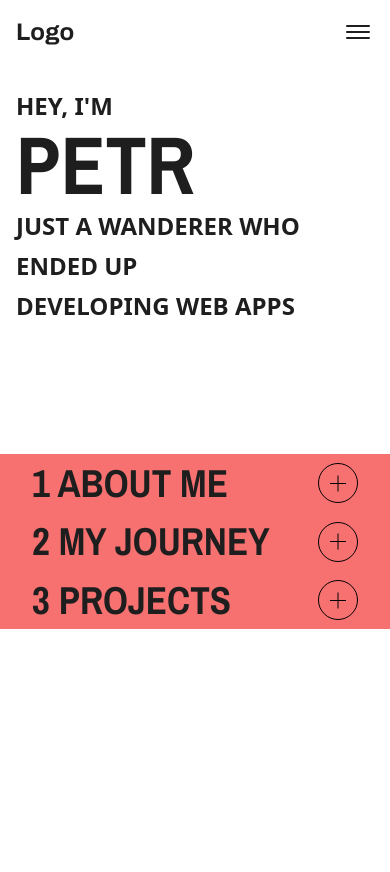
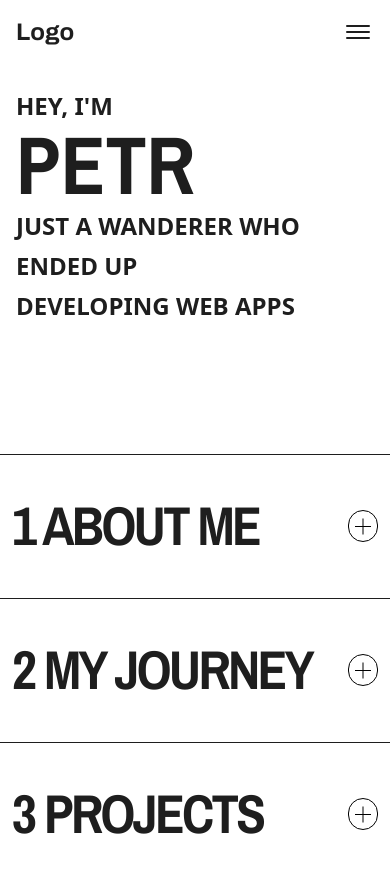
Before and after one commit to Bilek-Petr/portfolio, a React (Vite) app: page / in a window 390 px wide. Shown: the top 872 px of the page. Before the commit the page ends 844 px from the top, so only its background shows below. Built offline with nearby package versions, Linux system fonts and the light colour scheme; a web font is replaced by a local one.

Commit message:
section list done, responsive, fixs needed: spacing bottom of heading, explicit 1st item

```diff
--- a/src/components/Common/SectionBanner.jsx
+++ b/src/components/Common/SectionBanner.jsx
@@ -8,21 +8,22 @@ export default function SectionBanner({ bannerTitle, children }) {
   };
 
   return (
-    <div className="section-banner">
+    <div className="section-banner overflow-hidden">
       <div
         onClick={toggleExpand}
-        className="flex items-center justify-between bg-red-400 px-8"
+        className="flex h-[9rem] items-center justify-between border-t-[1px] border-mainAccent px-3 sm:px-6 lg:pt-7 xl:pt-12"
       >
-        <h2 className="font-heading text-[10vw] font-bold uppercase">
-          <span>{bannerTitle[0].id} </span>
-          {bannerTitle[0].title}
+        <h2
+          className={`w-full font-heading text-[14vw] font-bold uppercase tracking-tighter transition-none sm:translate-y-0 lg:text-[12vw] ${
+            isExpanded ? "" : "overflow-hidden"
+          }`}
+        >
+          {bannerTitle[0].id} {bannerTitle[0].title}
         </h2>
 
-        <button className="relative flex h-10 w-10 items-center justify-center rounded-full border border-black">
+        <button className="relative flex size-8 items-center justify-center rounded-full border border-black sm:size-10 xl:size-14">
           {/* Plus-minus icon */}
-          <span
-            className={`} absolute block h-[1.3px] w-4 bg-black duration-300 ease-in-out`}
-          ></span>
+          <span className="absolute block h-[1.3px] w-4 bg-black"></span>
           <span
             className={`absolute block h-[1px] w-4 bg-black transition-transform duration-300 ease-in-out ${
               isExpanded ? "rotate-0" : "rotate-90"
@@ -31,7 +32,83 @@ export default function SectionBanner({ bannerTitle, children }) {
         </button>
       </div>
 
-      {isExpanded && <div className="banner-content">{children}</div>}
+      <div
+        className={`banner-content transition-all duration-700 ease-in-out ${
+          isExpanded ? "max-h-[1000px]" : "max-h-0"
+        } overflow-hidden`}
+      >
+        {children}
+      </div>
     </div>
   );
 }
+
+//   return (
+//     <div className="section-banner">
+//       <div
+//         onClick={toggleExpand}
+//         className="flex items-center justify-between border-t-[1px] border-mainAccent px-3 sm:px-6 lg:pt-7 xl:pt-12 h-[9rem]"
+//       >
+//         <h2
+//           className={`font-heading text-[14vw] font-bold uppercase tracking-tighter transition-none sm:translate-y-0 ${
+//             isExpanded ? "" : "overflow-hidden"
+//           }`}
+//         >
+//           {bannerTitle[0].id} {bannerTitle[0].title}
+//         </h2>
+
+//         <button className="relative flex h-10 w-10 items-center justify-center rounded-full border border-black">
+//           {/* Plus-minus icon */}
+//           <span className="absolute block h-[1.3px] w-4 bg-black"></span>
+//           <span
+//             className={`absolute block h-[1px] w-4 bg-black transition-transform duration-300 ease-in-out ${
+//               isExpanded ? "rotate-0" : "rotate-90"
+//             }`}
+//           ></span>
+//         </button>
+//       </div>
+
+//       <div
+//         className={`banner-content transition-all duration-300 ease-in-out ${
+//           isExpanded ? "max-h-[1000px]" : "max-h-0"
+//         } overflow-hidden`}
+//       >
+//         {children}
+//       </div>
+//     </div>
+//   );
+// }
+
+//   <div className="section-banner">
+//     <div
+//       onClick={toggleExpand}
+//       className={`flex items-center justify-between border-t-[1px] border-mainAccent px-3 sm:px-6 lg:pt-7 xl:pt-12 ${
+//         isExpanded
+//           ? "h-[8rem]"
+//           : "h-[5rem] overflow-hidden sm:h-[6rem] lg:h-[7rem] xl:h-[9rem]"
+//       }`}
+//     >
+//       <h2 className="font-heading text-[14vw] font-bold uppercase tracking-tighter">
+//         {bannerTitle[0].id} {bannerTitle[0].title}
+//       </h2>
+
+//       <button className="relative flex h-10 w-10 items-center justify-center rounded-full border border-black">
+//         {/* Plus-minus icon */}
+//         <span className="absolute block h-[1.3px] w-4 bg-black duration-300 ease-in-out"></span>
+//         <span
+//           className={`absolute block h-[1px] w-4 bg-black transition-transform duration-300 ease-in-out ${
+//             isExpanded ? "rotate-0" : "rotate-90"
+//           }`}
+//         ></span>
+//       </button>
+//     </div>
+
+//     <div
+//       className={`banner-content transition-all duration-300 ease-in-out ${
+//         isExpanded ? "max-h-[50rem]" : "max-h-0"
+//       } overflow-hidden`}
+//     >
+//       {children}
+//     </div>
+//   </div>
+// );
```
